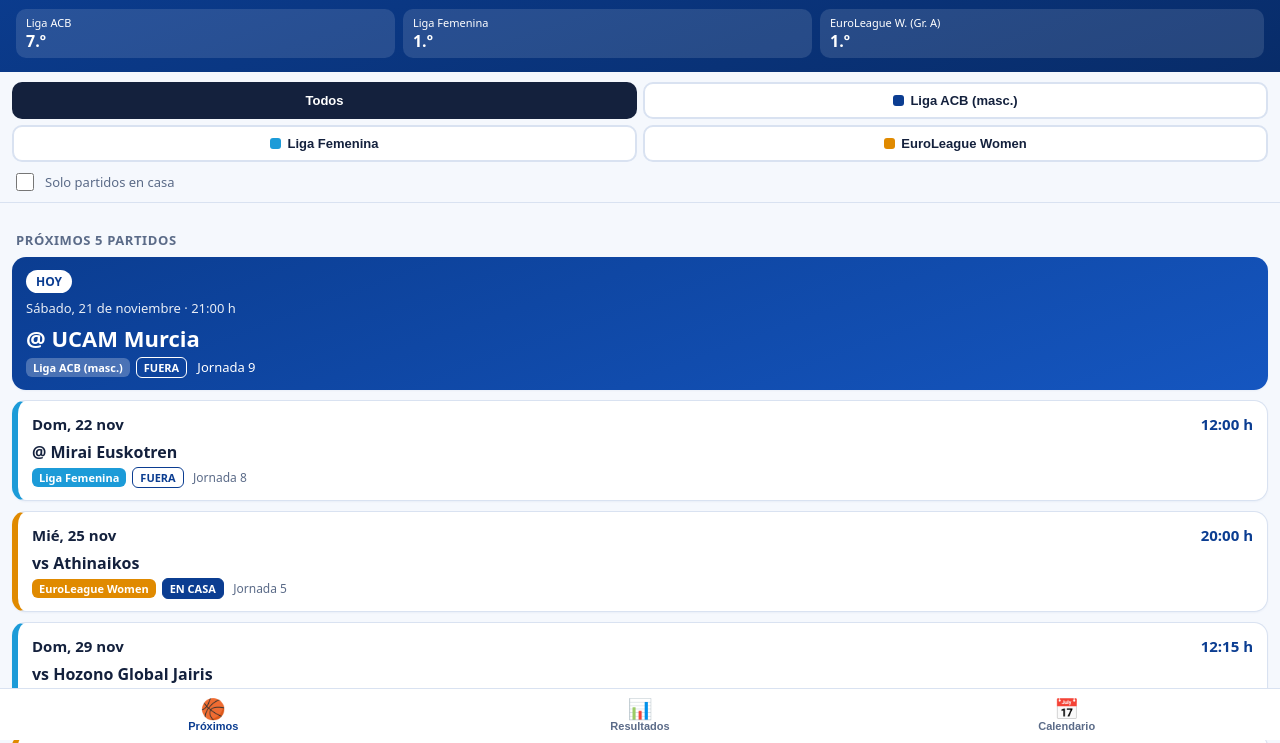
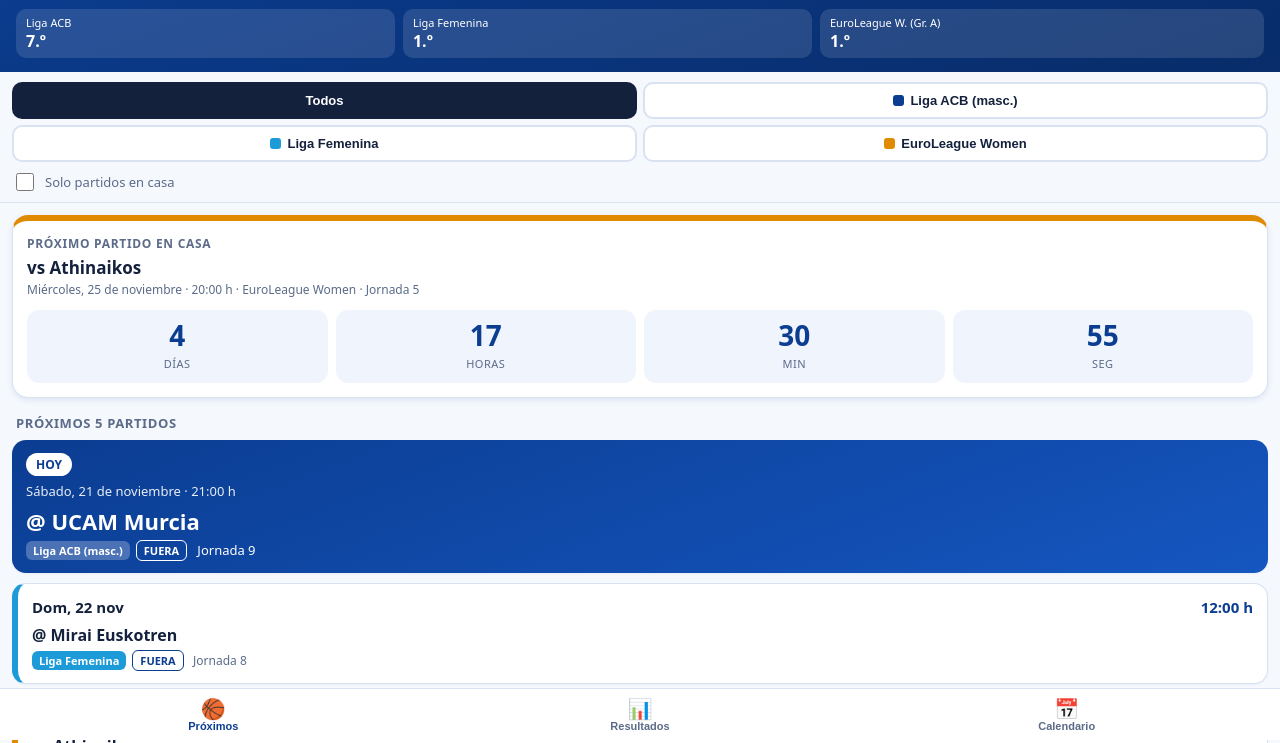
Before and after one commit to Taganico/partidos_casademont.github.io, a plain HTML site: page index.html in a window 1280 px wide. Shown: the part 60-803 px from the top of the page. Drawn offline with Linux system fonts and the light colour scheme.

Commit message:
Add files via upload

```diff
--- a/index.html
+++ b/index.html
@@ -42,6 +42,15 @@ h2{font-size:13px;text-transform:uppercase;letter-spacing:.6px;color:var(--mut);
 .rec{display:grid;grid-template-columns:repeat(3,1fr);gap:8px;margin-bottom:10px}.rec .card{margin:0;text-align:center;padding:10px 6px}.rec b{font-size:18px;display:block}
 .sumg{display:grid;grid-template-columns:1fr 1fr;gap:10px}.sumg .card{margin:0;text-align:center}.sumg b{font-size:20px}
 .past{opacity:.8}
+.cdown{background:#fff;border:1px solid var(--line);border-radius:16px;padding:14px;margin-bottom:12px;box-shadow:0 2px 6px rgba(11,61,145,.10);border-top:6px solid #0B3D91}
+.cdown.cLF{border-top-color:#1C9BD8}.cdown.cEU{border-top-color:#E08A00}
+.cdt{font-size:12px;font-weight:800;letter-spacing:.7px;text-transform:uppercase;color:var(--mut)}
+.cdm{font-size:17px;font-weight:700;margin:4px 0 2px}.cds{font-size:12px;color:var(--mut)}
+.cdg{display:grid;grid-template-columns:repeat(4,1fr);gap:8px;margin-top:12px}
+.cdg div{background:#F0F5FD;border-radius:12px;text-align:center;padding:10px 2px}
+.cdg b{display:block;font-size:28px;line-height:1.1;color:var(--navy);font-variant-numeric:tabular-nums}
+.cdg span{font-size:11px;color:var(--mut);text-transform:uppercase;letter-spacing:.5px}
+.cdlive{margin-top:12px;text-align:center;font-weight:800;font-size:20px;color:#C0392B}
 .more{display:block;width:100%;border:1px solid var(--navy);color:var(--navy);background:#fff;border-radius:12px;padding:11px;font-weight:700;font-size:14px}
 .empty{text-align:center;color:var(--mut);padding:30px 10px}
 .foot{font-size:11px;color:var(--mut);text-align:center;margin:18px 8px}
@@ -69,7 +78,9 @@ const NOW=nowMadrid(),TODAY=Math.floor(NOW/864e5)*864e5;
 const dayMs=m=>{const [y,mo,d]=m.d.split("-").map(Number);return Date.UTC(y,mo-1,d)};
 const start=m=>{let h=0,mi=0;if(m.t){[h,mi]=m.t.split(":").map(Number)}return dayMs(m)+(h*60+mi)*60000};
 const endOf=m=>m.t?start(m)+135*60000:dayMs(m)+864e5;
-function prep(){DATA.forEach(m=>{m.s=start(m);m.upcoming=!m.res&&endOf(m)>NOW;m.isHome=m.cond==="Local"})}
+function offMadrid(ts){const p=new Intl.DateTimeFormat("en-CA",{timeZone:"Europe/Madrid",year:"numeric",month:"2-digit",day:"2-digit",hour:"2-digit",minute:"2-digit",second:"2-digit",hour12:false}).formatToParts(new Date(ts));const g=k=>+p.find(x=>x.type===k).value;return Date.UTC(g("year"),g("month")-1,g("day"),g("hour")%24,g("minute"),g("second"))-ts}
+function instante(m){const w=start(m);let t=w-offMadrid(w);t=w-offMadrid(t);return t}
+function prep(){DATA.forEach(m=>{m.inst=instante(m);m.s=start(m);m.upcoming=!m.res&&endOf(m)>NOW;m.isHome=m.cond==="Local"})}
 prep();
 const fmtDate=(m,l)=>new Date(dayMs(m)).toLocaleDateString("es-ES",{timeZone:"UTC",weekday:l?"long":"short",day:"numeric",month:l?"long":"short"});
 const cap=s=>s.charAt(0).toUpperCase()+s.slice(1);
@@ -89,11 +100,36 @@ function resCard(m){
   return `<div class="card c${m.c}"><div class="res"><div style="min-width:0"><div class="meta2">${cap(fmtDate(m))} &middot; Jornada ${m.j}</div><div class="vs2">${esc(m.loc)} <small>-</small> ${esc(m.vis)}</div><div class="meta2">${ctag(m)}${oppLine(m)}</div></div><div style="text-align:right"><div style="display:flex;gap:8px;align-items:center;justify-content:flex-end">${body}<div class="badge ${code}">${code==="P"?"?":code}</div></div><div class="meta2">${m.res?"Local - Visitante":""}</div></div></div></div>`;
 }
 const calCard=m=>m.res?resCard(m).replace('class="card ','class="card past '):nextCard(m);
+function homeNext(){return DATA.filter(m=>m.upcoming&&m.isHome&&filt(m)).sort((a,b)=>a.s-b.s)[0]}
+function cdBlock(){
+  const m=homeNext();
+  if(!m)return `<div class="cdown"><div class="cdt">Próximo partido en casa</div><div class="cdm">No hay más partidos en casa con este filtro</div></div>`;
+  return `<div class="cdown c${m.c}"><div class="cdt">Próximo partido en casa</div>
+  <div class="cdm">vs ${esc(m.riv)}</div>
+  <div class="cds">${cap(fmtDate(m,true))} &middot; ${m.t?m.t+" h":"hora por confirmar"} &middot; ${CL[m.c]} &middot; Jornada ${m.j}</div>
+  <div id="cdgrid" class="cdg"><div><b id="cd-d">-</b><span>días</span></div><div><b id="cd-h">-</b><span>horas</span></div><div><b id="cd-m">-</b><span>min</span></div><div><b id="cd-s">-</b><span>seg</span></div></div>
+  <div id="cdlive" class="cdlive" style="display:none">¡Partido en juego!</div></div>`;
+}
+function tick(){
+  const g=document.getElementById("cd-d");if(!g||st.tab!=="next")return;
+  const m=homeNext();if(!m)return;
+  const set=(i,v)=>{const e=document.getElementById(i);if(e)e.textContent=v};
+  const z=n=>String(n).padStart(2,"0");
+  if(!m.t){ // hora sin confirmar: solo días
+    const d=Math.max(0,Math.round((dayMs(m)-Math.floor(nowMadrid()/864e5)*864e5)/864e5));
+    set("cd-d",d);set("cd-h","--");set("cd-m","--");set("cd-s","--");return;}
+  let ms=m.inst-Date.now();
+  const live=document.getElementById("cdlive"),grid=document.getElementById("cdgrid");
+  if(ms<=0){if(live)live.style.display="block";if(grid)grid.style.display="none";return}
+  if(live)live.style.display="none";if(grid)grid.style.display="grid";
+  const s=Math.floor(ms/1000);
+  set("cd-d",Math.floor(s/86400));set("cd-h",z(Math.floor(s%86400/3600)));set("cd-m",z(Math.floor(s%3600/60)));set("cd-s",z(s%60));
+}
 function viewNext(){
   const l=DATA.filter(m=>m.upcoming&&filt(m)&&(!st.home||m.isHome)).sort((a,b)=>a.s-b.s);
   if(!l.length)return '<div class="empty">No hay próximos partidos con este filtro.</div>';
   const sh=l.slice(0,st.n);
-  let h=`<h2>Próximos ${sh.length} partidos</h2>`+heroCard(sh[0])+sh.slice(1).map(nextCard).join("");
+  let h=cdBlock()+`<h2>Próximos ${sh.length} partidos</h2>`+heroCard(sh[0])+sh.slice(1).map(nextCard).join("");
   if(l.length>st.n)h+=`<button class="more" onclick="st.n+=5;render()">Ver 5 más (${l.length-st.n} restantes)</button>`;
   const last=["ACB","LF","EU"].filter(e=>st.c==="Todos"||st.c===e).map(e=>DATA.filter(m=>!m.upcoming&&m.res&&m.c===e).sort((a,b)=>b.s-a.s)[0]).filter(Boolean);
   if(last.length)h+="<h2>Último resultado por competición</h2>"+last.map(resCard).join("");
@@ -116,8 +152,10 @@ function render(){
   document.querySelectorAll("#seg button").forEach(b=>b.classList.toggle("on",b.dataset.v===st.c));
   document.querySelectorAll("#nav button").forEach(b=>b.classList.toggle("on",b.dataset.v===st.tab));
   document.getElementById("homeopt").style.display=st.tab==="res"?"none":"flex";
+  tick();
 }
-function hdr(){document.getElementById("upd").textContent="V4 · Datos: "+UPDATED+" ("+FUENTE+") · Hoy: "+cap(new Date(TODAY).toLocaleDateString("es-ES",{timeZone:"UTC",weekday:"long",day:"numeric",month:"long"}));
+setInterval(tick,1000);
+function hdr(){document.getElementById("upd").textContent="V5 · Datos: "+UPDATED+" ("+FUENTE+") · Hoy: "+cap(new Date(TODAY).toLocaleDateString("es-ES",{timeZone:"UTC",weekday:"long",day:"numeric",month:"long"}));
 document.getElementById("pos").innerHTML=POS.map(v=>`<div>${v[0]}<b>${v[1]}</b></div>`).join("")}
 document.getElementById("seg").innerHTML=[["Todos","Todos",""],["ACB","Liga ACB (masc.)",COL.ACB],["LF","Liga Femenina",COL.LF],["EU","EuroLeague Women",COL.EU]].map(([v,t,c])=>`<button data-v="${v}">${c?`<i style="background:${c}"></i>`:""}${t}</button>`).join("");
 document.getElementById("nav").innerHTML=[["next","🏀","Próximos"],["res","📊","Resultados"],["cal","📅","Calendario"]].map(([v,i,t])=>`<button data-v="${v}"><span>${i}</span>${t}</button>`).join("");
```
